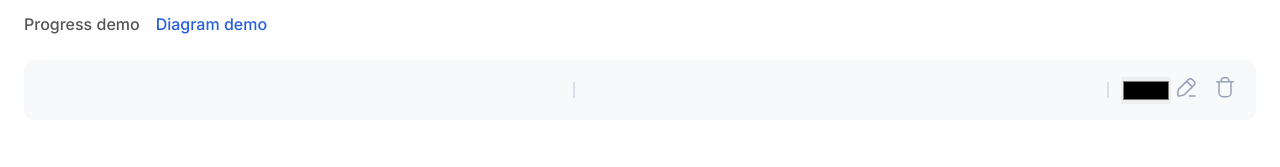
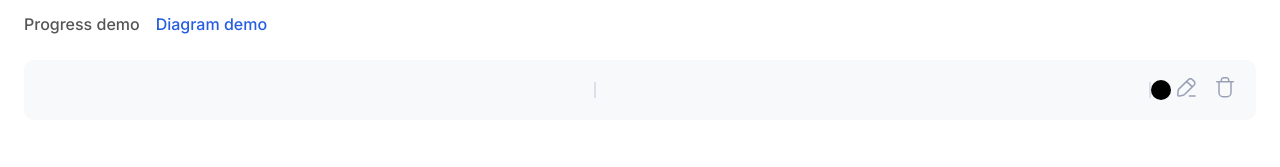
Before and after one commit to Ekaterina1418/progress-bar, a Vue app: page /diagram in a window 1280 px wide. Shown: the top 167 px of the page. Built offline with nearby package versions, Linux system fonts and the light colour scheme.

Commit message:
style: enhance input color styling for better appearance and usability

```diff
--- a/src/components/SectorRow.vue
+++ b/src/components/SectorRow.vue
@@ -31,10 +31,35 @@ const color = defineModel<string | number>('color')
 }
 
 .input-color {
+  -webkit-appearance: none;
+  -moz-appearance: none;
+  appearance: none;
+  width: 20px;
+  height: 20px;
+  background-color: transparent;
+  border: none;
+  cursor: pointer;
+  padding: 0;
+  overflow: hidden;
+}
+.input-color::-webkit-color-swatch-wrapper {
+  padding: 0;
+}
+.input-color::-webkit-color-swatch {
+  border: none;
+  border-radius: 50%;
+}
+
+.input-color::-moz-color-swatch {
+  border: none;
+  border-radius: 50%;
+  height: 20px;
+  width: 20px;
+}
+
+.input-color::-moz-focus-inner {
   border: none;
   padding: 0;
-  margin-left: 12px;
-  cursor: pointer;
 }
 .input-text,
 .input-value {
```
